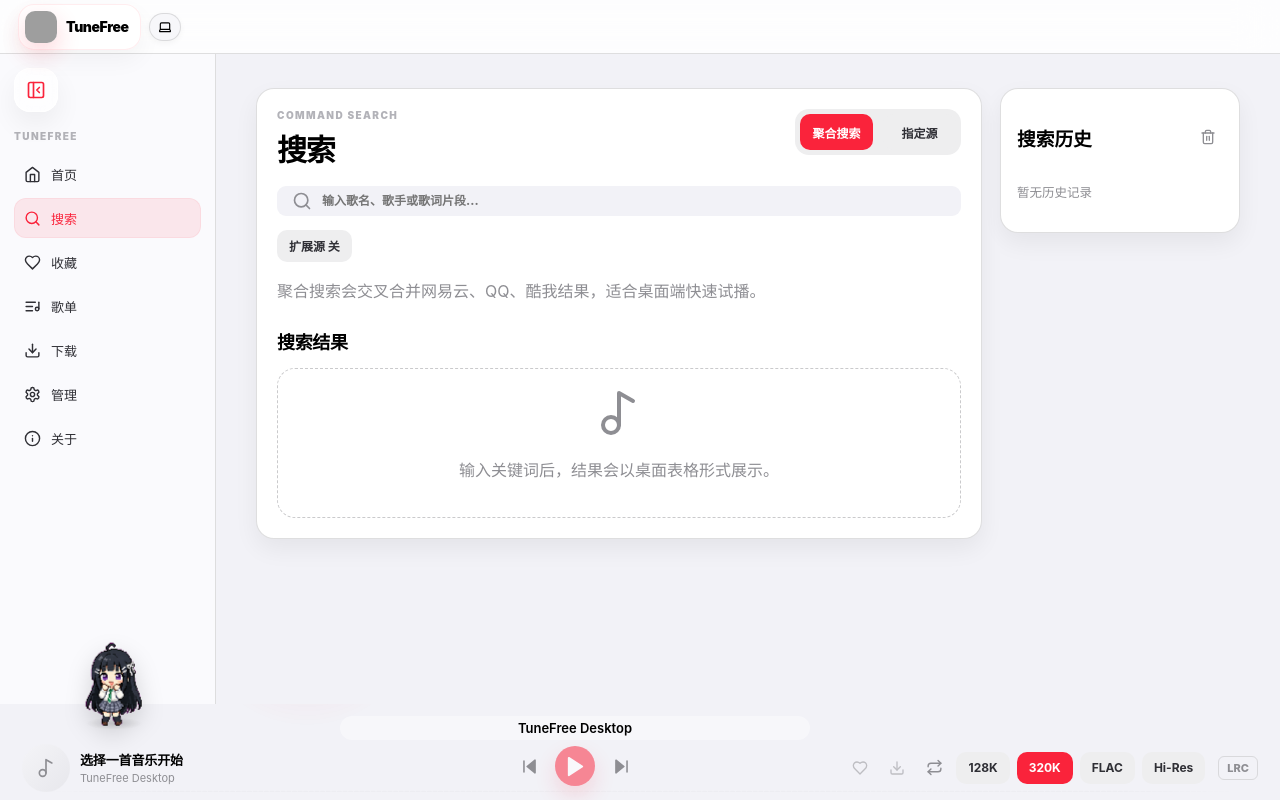
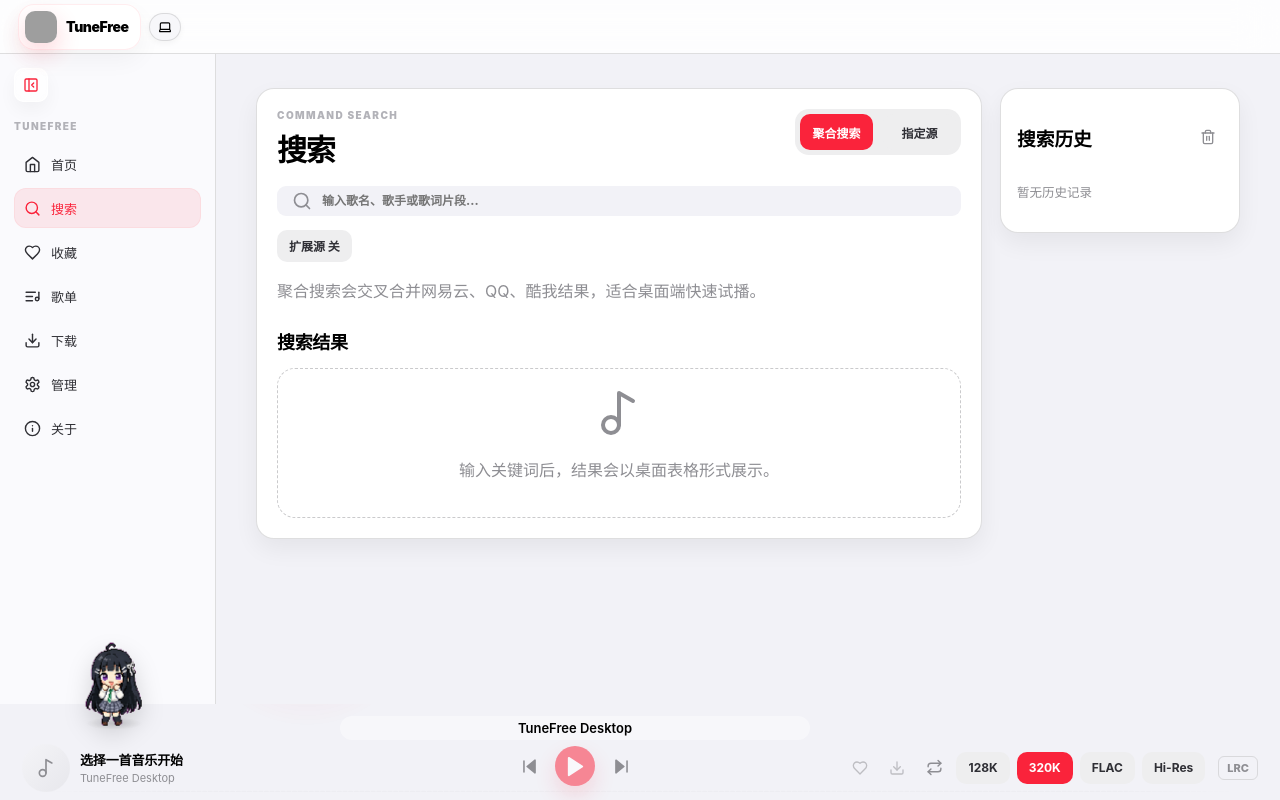
Before and after one commit to alanbulan/TuneFree, a Next.js app: page /search in a window 1280 px wide. Built offline with nearby package versions, Linux system fonts and the light colour scheme; grey boxes are pictures that could not be loaded.

Commit message:
feat: optimize sidebar toggle size and stabilize dynamic theme colors

```diff
--- a/app/globals.css
+++ b/app/globals.css
@@ -393,24 +393,24 @@ img { display: block; }
   background: var(--surface-soft-2);
   overflow: hidden;
 }
-.sidebar-topline { display: flex; align-items: center; min-height: 44px; margin-bottom: 18px; }
+.sidebar-topline { display: flex; align-items: center; min-height: 34px; margin-bottom: 18px; }
 .sidebar-toggle {
-  width: 44px;
-  height: 44px;
+  width: 34px;
+  height: 34px;
   display: grid;
   place-items: center;
   flex: 0 0 auto;
   padding: 0;
   border: 0;
-  border-radius: 16px;
+  border-radius: 10px;
   color: var(--accent);
   background: var(--glass-bg-light);
-  box-shadow: inset 0 0 0 1px var(--glass-highlight), 0 12px 28px var(--shadow-md);
+  box-shadow: inset 0 0 0 1px var(--glass-highlight), 0 8px 18px var(--shadow-sm);
   backdrop-filter: blur(18px) saturate(1.18);
   -webkit-backdrop-filter: blur(18px) saturate(1.18);
   transition: background .16s ease, box-shadow .16s ease, transform .16s ease, color .16s ease;
 }
-.sidebar-toggle:hover { color: #fff; background: var(--accent); box-shadow: 0 14px 28px rgba(var(--accent-rgb),.20); transform: translateY(-1px); }
+.sidebar-toggle:hover { color: #fff; background: var(--accent); box-shadow: 0 10px 20px rgba(var(--accent-rgb),.15); transform: translateY(-1px); }
 .sidebar-toggle svg { display: block; }
 .sidebar-title { overflow: hidden; font-size: 14px; font-weight: 900; letter-spacing: -.03em; white-space: nowrap; }
 .sidebar-settings { margin-top: auto; }
@@ -492,11 +492,11 @@ img { display: block; }
 }
 .sidebar-collapsed .sidebar-topline { justify-content: center; width: 100%; margin-bottom: 28px; }
 .sidebar-collapsed .sidebar-toggle {
-  width: 44px;
-  height: 44px;
-  border-radius: 16px;
+  width: 34px;
+  height: 34px;
+  border-radius: 10px;
   background: var(--glass-bg-light);
-  box-shadow: inset 0 0 0 1px var(--glass-highlight), 0 14px 28px var(--shadow-md);
+  box-shadow: inset 0 0 0 1px var(--glass-highlight), 0 8px 18px var(--shadow-sm);
   backdrop-filter: blur(18px) saturate(1.25);
   -webkit-backdrop-filter: blur(18px) saturate(1.25);
 }
@@ -686,7 +686,6 @@ img { display: block; }
   white-space: nowrap;
 }
 .primary-button { color: #fff; background: var(--accent); }
-.primary-button:hover { background: #ff354b; }
 .soft-button { background: var(--surface-2); }
 .danger-button { color: var(--accent); background: rgba(var(--accent-rgb),.10); }
 .source-chip,
--- a/src/core/contexts/ThemeContext.tsx
+++ b/src/core/contexts/ThemeContext.tsx
@@ -191,8 +191,28 @@ export function ThemeProvider({ children }: { children: React.ReactNode }) {
     setLockDesktopLyric,
   ]);
 
+  const styleContent = useMemo(() => {
+    const isDark = resolveThemeIsDark(themeMode);
+    const tokens = resolveThemeTokens(themeMode, themeColor, isDark);
+    const size = clampLyricSize(lyricSize);
+    const font = lyricFont || DEFAULT_THEME_PREFERENCES.lyricFont;
+    return `
+      html, :root {
+        --accent: ${tokens.accent} !important;
+        --play: ${tokens.play} !important;
+        --danger: ${tokens.danger} !important;
+        --accent-rgb: ${tokens.accentRgb} !important;
+        --danger-rgb: ${tokens.dangerRgb} !important;
+        --accent-soft: rgba(${tokens.accentRgb},.12) !important;
+        --lyric-font-size: ${size}px !important;
+        --lyric-font-family: ${font} !important;
+      }
+    `;
+  }, [themeMode, themeColor, lyricSize, lyricFont]);
+
   return (
     <ThemeContext.Provider value={value}>
+      <style id="tunefree-dynamic-theme" dangerouslySetInnerHTML={{ __html: styleContent }} />
       {children}
     </ThemeContext.Provider>
   );
--- a/src/desktop/components/DesktopShell.tsx
+++ b/src/desktop/components/DesktopShell.tsx
@@ -311,7 +311,7 @@ export default function DesktopShell({ view, onViewChange }: DesktopShellProps)
             title={sidebarCollapsed ? '展开侧边菜单' : '收起侧边菜单'}
             onClick={() => setSidebarCollapsed((prev) => !prev)}
           >
-            {sidebarCollapsed ? <SidebarExpandIcon size={20} /> : <SidebarCollapseIcon size={20} />}
+            {sidebarCollapsed ? <SidebarExpandIcon size={16} /> : <SidebarCollapseIcon size={16} />}
           </button>
         </div>
         <p className="sidebar-section-title">TuneFree</p>
```
